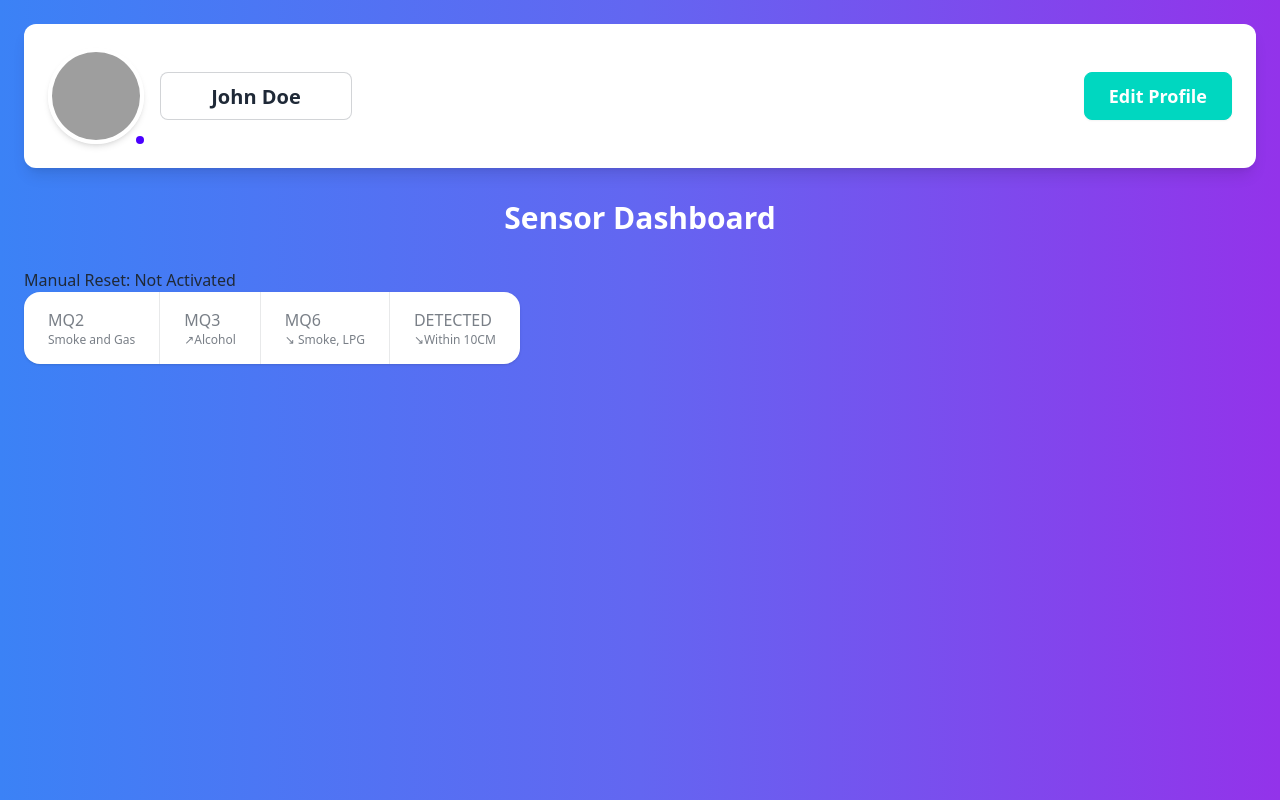
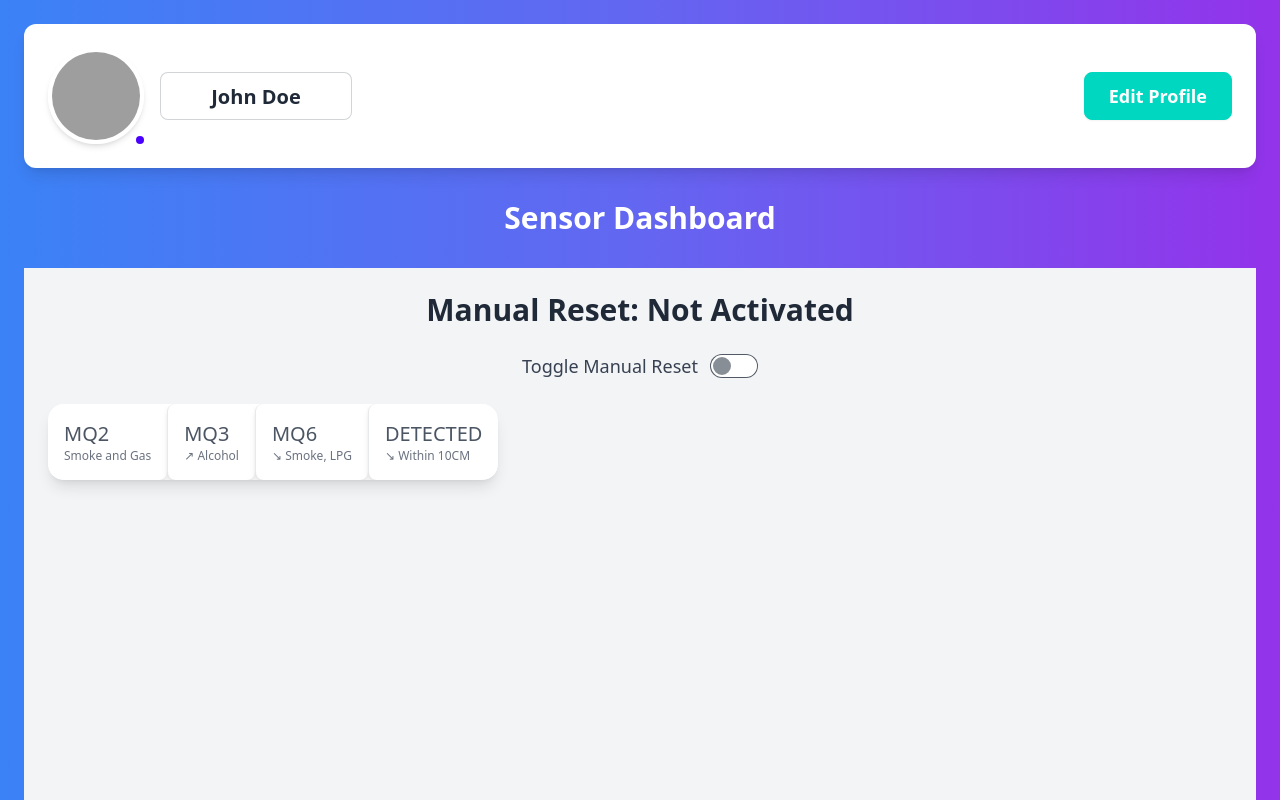
Before and after one commit to captainspeedy68/embedded-smart-house-client, a React (Vite) app: page / in a window 1280 px wide. Shown: the top 800 px of the page. Built offline with nearby package versions, Linux system fonts and the light colour scheme; no server answers; the database is empty; grey boxes are pictures that could not be loaded.

Commit message:
updating show data design

```diff
--- a/src/Components/Showdata.jsx
+++ b/src/Components/Showdata.jsx
@@ -1,16 +1,16 @@
 import React, { useEffect, useState } from "react";
-import { ref, onValue } from "firebase/database";
+import { ref, onValue, set } from "firebase/database";
 import database from "../../firebase.config"; // Ensure this import path is correct
 
 const Showdata = () => {
-  const [manualReset, setManualReset] = useState(null);
+  const [manualReset, setManualReset] = useState(null); // State to track manual reset from Firebase
   const [sensors, setSensors] = useState({
     MQ135: null,
     MQ2: null,
     MQ3: null,
     MQ6: null,
   });
-  const [detected, setDetected] = useState(null);
+  const [detected, setDetected] = useState(null); // State to track the detection status
 
   // Read data from Firebase (based on the data you provided)
   useEffect(() => {
@@ -21,7 +21,7 @@ const Showdata = () => {
       const data = snapshot.val();
       if (data) {
         // Accessing the keys provided: manual_reset and sensor data
-        setManualReset(data.manual_reset);
+        setManualReset(data.manual_reset); // Get manual reset state from Firebase
         setSensors({
           MQ135: data.sensors?.MQ135,
           MQ2: data.sensors?.MQ2,
@@ -33,34 +33,71 @@ const Showdata = () => {
     });
   }, []);
 
+  // Handle manual reset toggle and update Firebase accordingly
+  const handleManualResetToggle = () => {
+    const newState = manualReset === 1 ? 0 : 1; // Toggle between 1 and 0 for manual reset
+    setManualReset(newState); // Update local state to reflect the change
+
+    // Update the manual_reset value in Firebase
+    set(ref(database, "manual_reset"), newState); // Update Firebase
+
+    // Automatically reset the manual reset after a certain timeout (e.g., 5 seconds)
+    if (newState === 1) {
+      setTimeout(() => {
+        set(ref(database, "manual_reset"), 0); // Reset back to 0 after 5 seconds
+        setManualReset(0); // Update local state to reflect the reset
+      }, 5000); // 5 seconds timeout
+    }
+  };
+
   return (
-    <div>
-      <div>
-        <h2>Manual Reset: {manualReset ? "Activated" : "Not Activated"}</h2>
+    <div className="p-6 bg-gray-100 min-h-screen">
+      <div className="mb-6 text-center">
+        <h2 className="text-3xl font-semibold text-gray-800">
+          Manual Reset: {manualReset === 1 ? "Activated" : "Not Activated"}
+        </h2>
       </div>
 
-      <div className="stats stats-vertical lg:stats-horizontal shadow">
-        <div className="stat">
-          <div className="stat-title">MQ2</div>
-          <div className="stat-value">{sensors.MQ2}</div>
-          <div className="stat-desc">Smoke and Gas</div>
+      {/* Checkbox for manual reset */}
+      <div className="flex justify-center mb-6">
+        <label className="flex items-center space-x-3 text-lg text-gray-700">
+          <span>Toggle Manual Reset</span>
+          <input
+            type="checkbox"
+            className="toggle toggle-info"
+            checked={manualReset === 1} // Checked if manualReset is 1
+            onChange={handleManualResetToggle} // Trigger the toggle function
+          />
+        </label>
+      </div>
+
+      <div className="stats stats-vertical lg:stats-horizontal shadow-lg">
+        {/* MQ2 Sensor */}
+        <div className="stat bg-white p-4 rounded-lg shadow-md hover:shadow-xl">
+          <div className="stat-title text-xl text-gray-600">MQ2</div>
+          <div className="stat-value text-2xl font-bold text-indigo-600">{sensors.MQ2}</div>
+          <div className="stat-desc text-gray-500">Smoke and Gas</div>
         </div>
 
-        <div className="stat">
-          <div className="stat-title">MQ3</div>
-          <div className="stat-value">{sensors.MQ3}</div>
-          <div className="stat-desc">↗︎Alcohol</div>
+        {/* MQ3 Sensor */}
+        <div className="stat bg-white p-4 rounded-lg shadow-md hover:shadow-xl">
+          <div className="stat-title text-xl text-gray-600">MQ3</div>
+          <div className="stat-value text-2xl font-bold text-indigo-600">{sensors.MQ3}</div>
+          <div className="stat-desc text-gray-500">↗︎ Alcohol</div>
         </div>
 
-        <div className="stat">
-          <div className="stat-title">MQ6</div>
-          <div className="stat-value">{sensors.MQ6}</div>
-          <div className="stat-desc">↘︎ Smoke, LPG</div>
+        {/* MQ6 Sensor */}
+        <div className="stat bg-white p-4 rounded-lg shadow-md hover:shadow-xl">
+          <div className="stat-title text-xl text-gray-600">MQ6</div>
+          <div className="stat-value text-2xl font-bold text-indigo-600">{sensors.MQ6}</div>
+          <div className="stat-desc text-gray-500">↘︎ Smoke, LPG</div>
         </div>
-        <div className="stat">
-          <div className="stat-title">DETECTED</div>
-          <div className="stat-value">{detected}</div>
-          <div className="stat-desc">↘︎Within 10CM</div>
+
+        {/* DETECTED Status */}
+        <div className="stat bg-white p-4 rounded-lg shadow-md hover:shadow-xl">
+          <div className="stat-title text-xl text-gray-600">DETECTED</div>
+          <div className="stat-value text-2xl font-bold text-indigo-600">{detected}</div>
+          <div className="stat-desc text-gray-500">↘︎ Within 10CM</div>
         </div>
       </div>
     </div>
```
